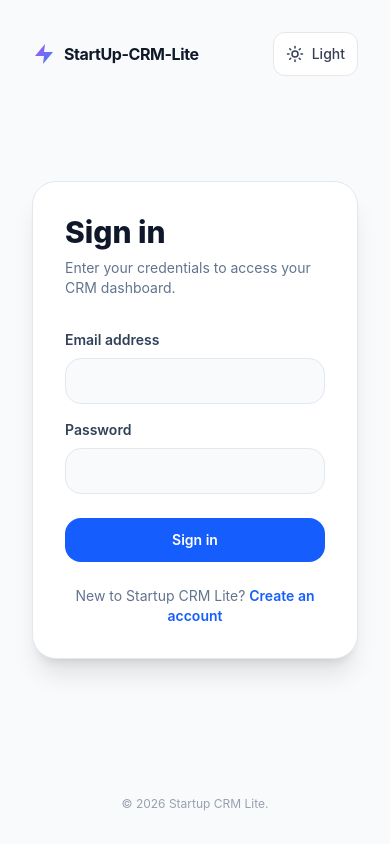
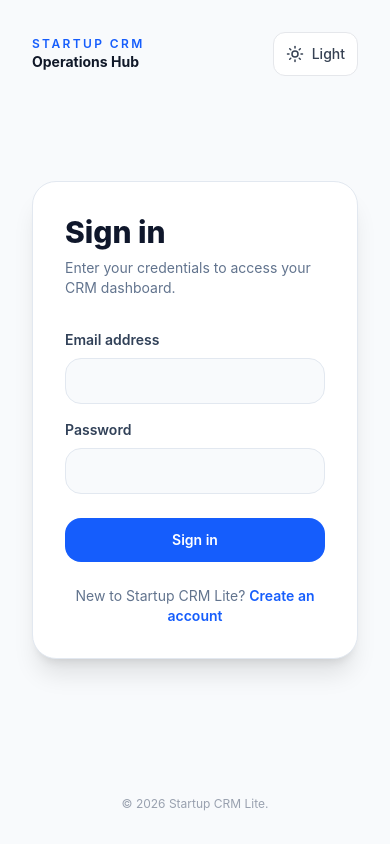
Before and after one commit to SaiLokeshGoud/StartUp-CRM-Lite, a React (Vite) app in the folder frontend/: page /login in a window 390 px wide. Built offline with nearby package versions, Linux system fonts and the light colour scheme.

Commit message:
Revert "feat: implement responsive Navbar and authentication pages for Login and Register"
This reverts commit f8e9996edf707b387aee73cbadc8c8bda77f6436.

```diff
--- a/frontend/src/components/common/Navbar.jsx
+++ b/frontend/src/components/common/Navbar.jsx
@@ -38,19 +38,13 @@ export default function Navbar() {
   return (
     <aside className="fixed inset-x-0 bottom-0 z-40 border-t border-gray-200 bg-white/95 backdrop-blur transition-colors duration-200 dark:border-gray-700 dark:bg-slate-900/95 md:sticky md:top-0 md:h-screen md:w-64 md:flex-shrink-0 md:border-r md:border-t-0 lg:w-72">
       <div className="flex items-center justify-between px-4 py-3 md:hidden">
-        <div className="flex items-center gap-2">
-          <svg className="h-6 w-6" viewBox="0 0 24 24" fill="url(#nav-bolt-grad-1)">
-            <defs>
-              <linearGradient id="nav-bolt-grad-1" x1="0%" y1="0%" x2="100%" y2="100%">
-                <stop offset="0%" stopColor="#a855f7" />
-                <stop offset="100%" stopColor="#3b82f6" />
-              </linearGradient>
-            </defs>
-            <path d="M13 2L3 14h9l-1 8 10-12h-9l1-8z" />
-          </svg>
-          <span className="text-md font-bold tracking-tight text-gray-900 dark:text-white">
-            StartUp-CRM-Lite
-          </span>
+        <div>
+          <p className="text-xs font-semibold uppercase tracking-[0.3em] text-blue-600">
+            Startup CRM
+          </p>
+          <p className="text-sm font-semibold text-gray-900 dark:text-white">
+            Lite
+          </p>
         </div>
 
         <button
@@ -103,21 +97,13 @@ export default function Navbar() {
       )}
 
       <nav className="hidden md:flex md:flex-1 md:flex-col md:gap-2 md:px-4 md:py-6">
-        <div className="mb-6 hidden px-2 lg:block">
-          <div className="flex items-center gap-2">
-            <svg className="h-7 w-7" viewBox="0 0 24 24" fill="url(#nav-bolt-grad-2)">
-              <defs>
-                <linearGradient id="nav-bolt-grad-2" x1="0%" y1="0%" x2="100%" y2="100%">
-                  <stop offset="0%" stopColor="#a855f7" />
-                  <stop offset="100%" stopColor="#3b82f6" />
-                </linearGradient>
-              </defs>
-              <path d="M13 2L3 14h9l-1 8 10-12h-9l1-8z" />
-            </svg>
-            <span className="text-lg font-bold tracking-tight text-gray-900 dark:text-white">
-              StartUp-CRM-Lite
-            </span>
-          </div>
+        <div className="mb-4 hidden px-2 lg:block">
+          <p className="text-xs font-semibold uppercase tracking-[0.3em] text-blue-600">
+            Startup CRM
+          </p>
+          <h2 className="mt-1 text-lg font-semibold text-gray-900 dark:text-white">
+            Operations Hub
+          </h2>
         </div>
 
         {navItems.map((item) => {
--- a/frontend/src/pages/Login.jsx
+++ b/frontend/src/pages/Login.jsx
@@ -30,20 +30,15 @@ export default function Login() {
 
         {/* Brand Header */}
         <div className="relative z-10">
-          <div className="flex items-center gap-3">
-            <svg className="h-8 w-8" viewBox="0 0 24 24" fill="url(#login-bolt-grad-1)">
-              <defs>
-                <linearGradient id="login-bolt-grad-1" x1="0%" y1="0%" x2="100%" y2="100%">
-                  <stop offset="0%" stopColor="#a855f7" />
-                  <stop offset="100%" stopColor="#3b82f6" />
-                </linearGradient>
-              </defs>
-              <path d="M13 2L3 14h9l-1 8 10-12h-9l1-8z" />
-            </svg>
-            <h2 className="text-2xl font-extrabold tracking-tight text-white">
-              StartUp-CRM-Lite
-            </h2>
+          <div className="flex items-center gap-2">
+            <Activity className="h-6 w-6 text-blue-300" />
+            <p className="text-xs font-semibold uppercase tracking-[0.3em] text-blue-200">
+              Startup CRM
+            </p>
           </div>
+          <h2 className="mt-2 text-3xl font-extrabold tracking-tight">
+            Operations Hub
+          </h2>
         </div>
 
         {/* Feature highlights */}
@@ -89,19 +84,13 @@ export default function Login() {
       <div className="relative flex flex-1 flex-col justify-between p-8 bg-slate-50 dark:bg-slate-950 transition-colors duration-200">
         {/* Floating header & Dark Mode Toggle */}
         <div className="flex items-center justify-between">
-          <div className="flex items-center gap-2 md:hidden">
-            <svg className="h-6 w-6" viewBox="0 0 24 24" fill="url(#login-bolt-grad-2)">
-              <defs>
-                <linearGradient id="login-bolt-grad-2" x1="0%" y1="0%" x2="100%" y2="100%">
-                  <stop offset="0%" stopColor="#a855f7" />
-                  <stop offset="100%" stopColor="#3b82f6" />
-                </linearGradient>
-              </defs>
-              <path d="M13 2L3 14h9l-1 8 10-12h-9l1-8z" />
-            </svg>
-            <span className="text-md font-bold tracking-tight text-gray-900 dark:text-white">
-              StartUp-CRM-Lite
-            </span>
+          <div className="md:hidden">
+            <p className="text-xs font-semibold uppercase tracking-[0.2em] text-blue-600">
+              Startup CRM
+            </p>
+            <p className="text-sm font-bold text-gray-900 dark:text-white">
+              Operations Hub
+            </p>
           </div>
           <div className="hidden md:block" />
           <DarkModeToggle />
--- a/frontend/src/pages/Register.jsx
+++ b/frontend/src/pages/Register.jsx
@@ -42,20 +42,15 @@ export default function Register() {
 
         {/* Brand Header */}
         <div className="relative z-10">
-          <div className="flex items-center gap-3">
-            <svg className="h-8 w-8" viewBox="0 0 24 24" fill="url(#reg-bolt-grad-1)">
-              <defs>
-                <linearGradient id="reg-bolt-grad-1" x1="0%" y1="0%" x2="100%" y2="100%">
-                  <stop offset="0%" stopColor="#a855f7" />
-                  <stop offset="100%" stopColor="#3b82f6" />
-                </linearGradient>
-              </defs>
-              <path d="M13 2L3 14h9l-1 8 10-12h-9l1-8z" />
-            </svg>
-            <h2 className="text-2xl font-extrabold tracking-tight text-white">
-              StartUp-CRM-Lite
-            </h2>
+          <div className="flex items-center gap-2">
+            <Activity className="h-6 w-6 text-blue-300" />
+            <p className="text-xs font-semibold uppercase tracking-[0.3em] text-blue-200">
+              Startup CRM
+            </p>
           </div>
+          <h2 className="mt-2 text-3xl font-extrabold tracking-tight">
+            Operations Hub
+          </h2>
         </div>
 
         {/* Feature highlights */}
@@ -101,19 +96,13 @@ export default function Register() {
       <div className="relative flex flex-1 flex-col justify-between p-8 bg-slate-50 dark:bg-slate-950 transition-colors duration-200">
         {/* Floating header & Dark Mode Toggle */}
         <div className="flex items-center justify-between">
-          <div className="flex items-center gap-2 md:hidden">
-            <svg className="h-6 w-6" viewBox="0 0 24 24" fill="url(#reg-bolt-grad-2)">
-              <defs>
-                <linearGradient id="reg-bolt-grad-2" x1="0%" y1="0%" x2="100%" y2="100%">
-                  <stop offset="0%" stopColor="#a855f7" />
-                  <stop offset="100%" stopColor="#3b82f6" />
-                </linearGradient>
-              </defs>
-              <path d="M13 2L3 14h9l-1 8 10-12h-9l1-8z" />
-            </svg>
-            <span className="text-md font-bold tracking-tight text-gray-900 dark:text-white">
-              StartUp-CRM-Lite
-            </span>
+          <div className="md:hidden">
+            <p className="text-xs font-semibold uppercase tracking-[0.2em] text-blue-600">
+              Startup CRM
+            </p>
+            <p className="text-sm font-bold text-gray-900 dark:text-white">
+              Operations Hub
+            </p>
           </div>
           <div className="hidden md:block" />
           <DarkModeToggle />
```
